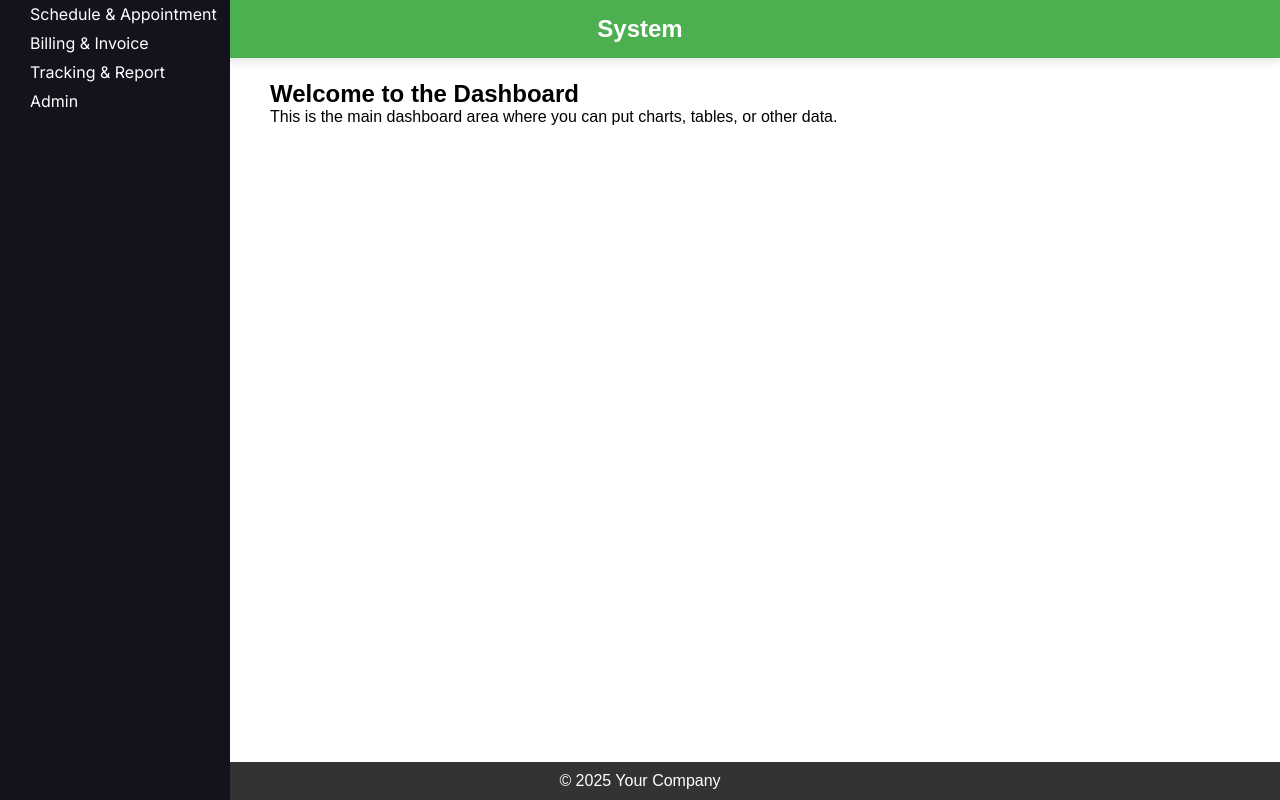
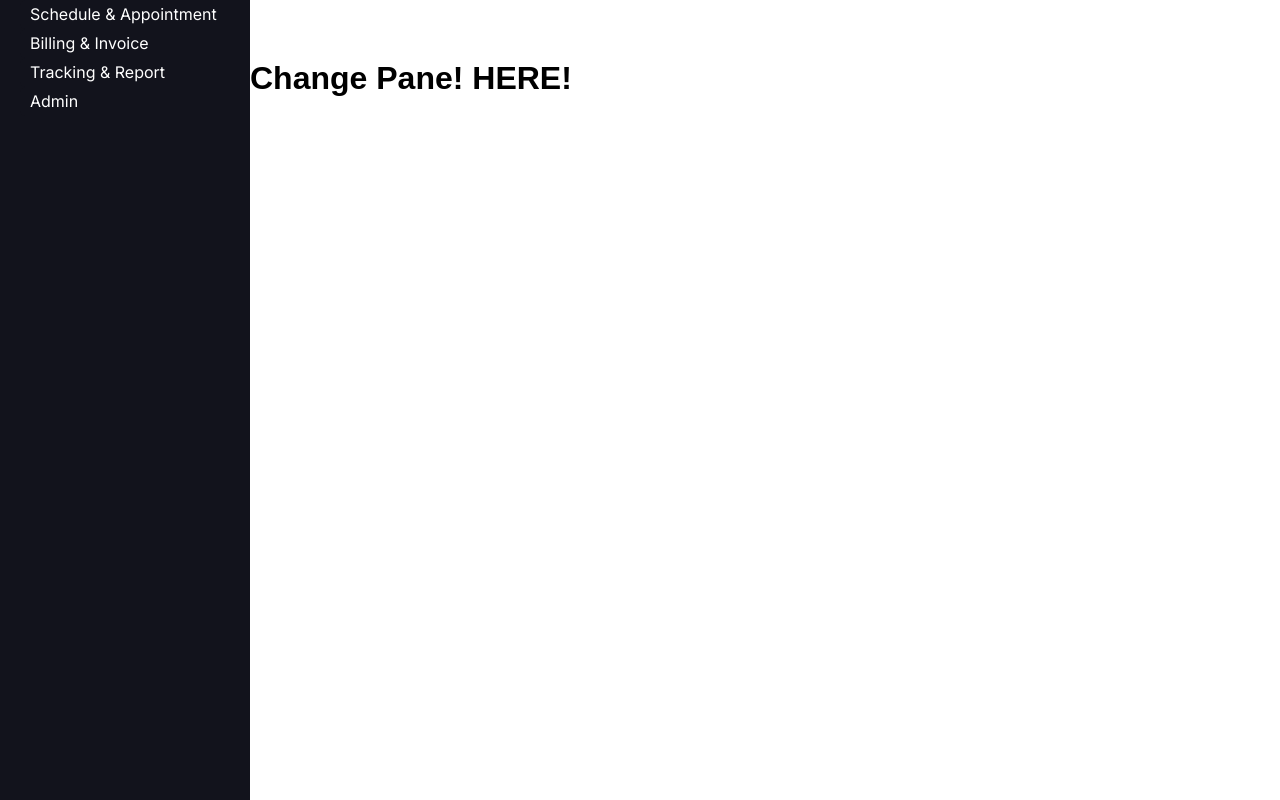
Before and after one commit to HanazonoArchive/CSE7PHPWebsite, a PHP site: page / in a window 1280 px wide. Run offline with PHP 8.4, Linux system fonts and the light colour scheme.

Commit message:
Update 5

```diff
--- /dev/null
+++ b/assets/css/index.css
@@ -0,0 +1,27 @@
+* {
+    margin: 0;
+    padding: 0;
+    box-sizing: border-box;
+}
+
+body {
+    font-family: Arial, sans-serif;
+    display: flex;
+    height: 100vh;
+    flex-direction: column;
+}
+
+/* Main Container */
+.container {
+    display: flex;
+    flex: 1;
+    flex-direction: row;
+    margin-top: 60px; /* To avoid overlap with fixed header */
+}
+
+/* Main Content */
+.main-content {
+    margin-left: 250px;
+    padding: 0px;
+    width: 100%;
+}
--- a/assets/css/sidebar.css
+++ b/assets/css/sidebar.css
@@ -5,7 +5,7 @@
 
 .sidebar {
     background-color: var(--sidebar-background-color);
-    color: white;
+    color: var(--sidebar-background-color);
     padding-left: 20px;
     padding-right: 0px;
     padding-top: 0px;
@@ -15,7 +15,7 @@
     position: fixed;
     top: 0;
     left: 0;
-    width: 230px;
+    width: 250px;
     height: 100%;
     z-index: 1000;
 
@@ -33,7 +33,7 @@
     border-radius: 5px 0px 0px 5px;
     margin-bottom: 0px;
     cursor: pointer;
-    transition: background-color 0.3s ease, color 0.3s ease;
+    transition: background-color 0.1s ease, color 0.1s ease;
     height: 29px; /* Set explicit height */
     line-height: 29px; /* Center text vertically */
 }
@@ -48,11 +48,9 @@
 .submenu {
     max-height: 200px; /* Set a limit to the submenu height */
     overflow-y: auto; /* Enable scrolling when content exceeds max height */
-    margin-left: 0px;
-    margin-top: 0px;
     background-color: var(--sidebar-background-color);
     border-left: 20px solid var(--sidebar-background-color);
-    padding-left: 0px;
+    padding: 0px 0px 10px 0px;
     border-radius: 5px 0px 0px 5px;
     display: none; /* Initially hidden */
 }
@@ -62,12 +60,13 @@
     display: block;
     color: white;
     text-decoration: none;
-    padding: 0px 10px; /* Adjusted padding for consistent height */
-    border-radius: 3px;
-    margin-bottom: 3px;
-    transition: background-color 0.3s ease, color 0.3s ease;
+    padding: 0px 5px; /* Adjusted padding for consistent height */
+    border-radius: 5px 0px 0px 5px;
+    margin-bottom: 0px;
+    transition: background-color 0.1s ease, color 0.1s ease;
     height: 29px; /* Set explicit height */
     line-height: 29px; /* Center text vertically */
+    align-items: center;
 }
 
 /* Change submenu item background to white and text to black on hover */
@@ -81,6 +80,13 @@
     width: 0; /* Removes the scrollbar for WebKit browsers */
 }
 
+.submenu-item img.submenu-icon {
+    width: 23px; /* Set the icon size */
+    height: 23px; /* Ensure the icon is square */
+    margin-right: 3px; /* Space between icon and text */
+    vertical-align: middle;
+}
+
 .submenu {
     -ms-overflow-style: none; /* For IE and Edge */
     scrollbar-width: none; /* For Firefox */
--- a/assets/css/style.css
+++ /dev/null
@@ -1,58 +0,0 @@
-* {
-    margin: 0;
-    padding: 0;
-    box-sizing: border-box;
-}
-
-body {
-    font-family: Arial, sans-serif;
-    display: flex;
-    height: 100vh;
-    flex-direction: column;
-}
-
-/* Main Container */
-.container {
-    display: flex;
-    flex: 1;
-    flex-direction: row;
-    margin-top: 60px; /* To avoid overlap with fixed header */
-}
-
-/* Main Content */
-.main-content {
-    margin-left: 250px;
-    padding: 20px;
-    width: 100%;
-}
-
-/* Header */
-.header {
-    background-color: #4CAF50;
-    color: white;
-    padding: 15px 20px;
-    text-align: center;
-    position: fixed;
-    width: 100%;
-    top: 0;
-    left: 0;
-    z-index: 1000; /* Ensures header stays on top */
-    box-shadow: 0 4px 8px rgba(0, 0, 0, 0.1);
-}
-
-/* Header Title */
-.header h1 {
-    font-size: 24px;
-    margin: 0;
-}
-
-/* Footer */
-footer {
-    background-color: #333;
-    color: white;
-    text-align: center;
-    padding: 10px;
-    position: fixed;
-    bottom: 0;
-    width: 100%;
-}
--- a/includes/footer.php
+++ /dev/null
@@ -1,5 +0,0 @@
-<!-- includes/footer.php -->
-
-<footer>
-    <p>&copy; 2025 Your Company</p>
-</footer>
--- a/includes/header.php
+++ /dev/null
@@ -1,5 +0,0 @@
-<!-- includes/header.php -->
-
-<div class="header">
-    <h1>System</h1>
-</div>
--- a/includes/sidebar.php
+++ b/includes/sidebar.php
@@ -32,6 +32,21 @@ $menuItems = [
         ]
     ]
 ];
+
+// Define the icons for each menu item (main and submenus)
+$iconMapping = [
+    'appointment-details.php' => 'Icons/White/AppointmentDetails.png',
+    'billing-statement.php' => 'Icons/White/BillingStatement.png',
+    'customer-feedback.php' => 'Icons/White/CustomerFeedback.png',
+    'dashboard.php' => 'Icons/White/Dashboard.png',
+    'employee-pay.php' => 'Icons/White/EmployeePay.png',
+    'employee-work-log.php' => 'Icons/White/EmployeeWorkLog.png',
+    'quotation.php' => 'Icons/White/Quotation.png',
+    'schedule.php' => 'Icons/White/Schedule.png',
+    'service-call-report.php' => 'Icons/White/ServiceCallReport.png',
+    'system-settings.php' => 'Icons/White/SystemSettings.png',
+    'user-management.php' => 'Icons/White/UserManagement.png',
+];
 ?>
 
 <div class="sidebar">
@@ -39,14 +54,25 @@ $menuItems = [
     <?php echo '<link rel="preconnect" href="https://fonts.googleapis.com">
     <link rel="preconnect" href="https://fonts.gstatic.com" crossorigin>
     <link href="https://fonts.googleapis.com/css2?family=Inter:ital,opsz,wght@0,14..32,100..900;1,14..32,100..900&family=Press+Start+2P&display=swap" rel="stylesheet">'?>
+
+
+
     <?php foreach ($menuItems as $key => $section): ?>
         <div class="menu-section">
             <a href="javascript:void(0);" class="menu-header" onclick="toggleMenu('<?php echo $key; ?>')">
+                <!-- Only display icon if it exists in the icon mapping, otherwise show only the label -->
+                <?php if (isset($iconMapping[$key])): ?>
+                    <img src="<?php echo $iconMapping[$key]; ?>" class="menu-icon" alt="<?php echo $section['label']; ?> Icon">
+                <?php endif; ?>
                 <?php echo $section['label']; ?>
             </a>
             <div id="<?php echo $key; ?>-submenu" class="submenu" style="display: none;">
                 <?php foreach ($section['subitems'] as $href => $label): ?>
-                    <a href="<?php echo $href; ?>" class="submenu-item"><?php echo $label; ?></a>
+                    <a href="<?php echo $href; ?>" class="submenu-item">
+                        <!-- Use the mapped icon for each submenu item -->
+                        <img src="<?php echo $iconMapping[$href]; ?>" class="submenu-icon" alt="<?php echo $label; ?> Icon">
+                        <?php echo $label; ?>
+                    </a>
                 <?php endforeach; ?>
             </div>
         </div>
--- a/index.php
+++ b/index.php
@@ -1,14 +1,13 @@
 <!-- index.php -->
-
-<?php include('includes/header.php'); ?>
 <head>
-    <link rel="stylesheet" type="text/css" href="assets/css/style.css">
+    <link rel="stylesheet" type="text/css" href="assets/css/index.css">
+    <?php echo '<link rel="preconnect" href="https://fonts.googleapis.com">
+    <link rel="preconnect" href="https://fonts.gstatic.com" crossorigin>
+    <link href="https://fonts.googleapis.com/css2?family=Inter:ital,opsz,wght@0,14..32,100..900;1,14..32,100..900&family=Press+Start+2P&display=swap" rel="stylesheet">'?>
 </head>
 <div class="container">
     <?php include('includes/sidebar.php'); ?>
     <div class="main-content">
-        <h2>Welcome to the Dashboard</h2>
-        <p>This is the main dashboard area where you can put charts, tables, or other data.</p>
+        <h1>Change Pane! HERE!</h1>
     </div>
 </div>
-<?php include('includes/footer.php'); ?>
--- a/scripts/sidebar.js
+++ b/scripts/sidebar.js
@@ -1,3 +1,4 @@
+// Existing function to toggle visibility of submenus
 function toggleMenu(key) {
     const submenu = document.getElementById(key + '-submenu');
 
@@ -8,3 +9,24 @@ function toggleMenu(key) {
         submenu.style.display = 'none'; // Hide the submenu
     }
 }
+
+// New function to handle hover effects on submenu items
+document.addEventListener('DOMContentLoaded', function () {
+    const submenuItems = document.querySelectorAll('.submenu-item');
+
+    submenuItems.forEach(item => {
+        const icon = item.querySelector('img.submenu-icon'); // Get the icon inside each submenu item
+        const originalIcon = icon.src; // Store the original image source
+
+        // Hover effect: Change the icon when hovering
+        item.addEventListener('mouseenter', function () {
+            // Update the icon source (this should be the black version of the icon)
+            icon.src = icon.src.replace('White', 'Black');
+        });
+
+        // Hover out effect: Revert the icon back to the original
+        item.addEventListener('mouseleave', function () {
+            icon.src = originalIcon; // Revert back to the original icon (white version)
+        });
+    });
+});
```
Also changed, not shown: Icons/Black/EmployeeWorkLog.png (renamed from Icons/Black/Employee Work Log.png).
